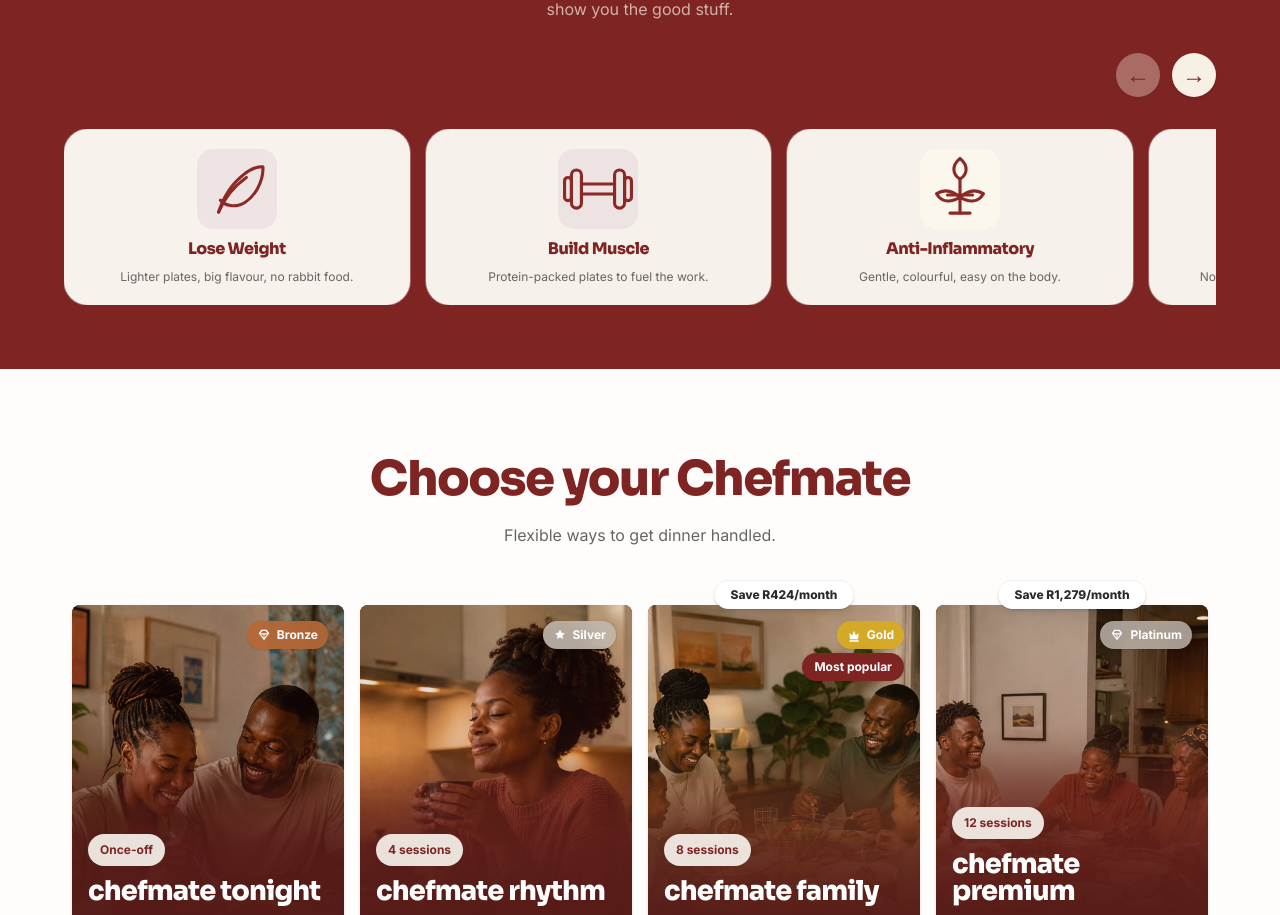
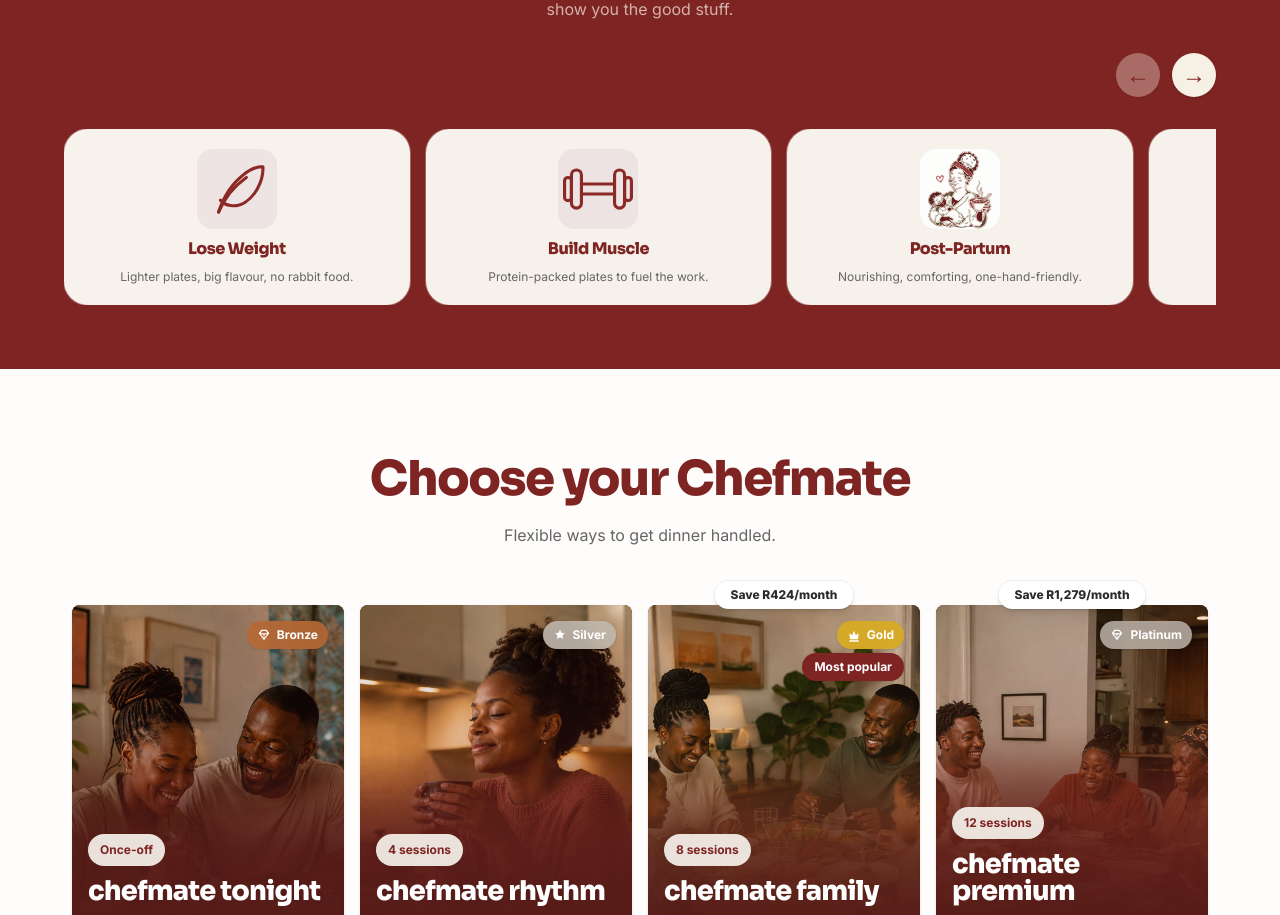
Before and after one commit to Kamvacodes2/Chef_app_exploration, a Next.js app in the folder apps/web/: page / in a window 1280 px wide. Shown: the part 3659-4574 px from the top of the page. Built offline with nearby package versions, Linux system fonts and the light colour scheme; no server answers.

Commit message:
fix: swap order of anti-inflammatory and post-partum onboarding goals

```diff
--- a/apps/web/src/features/order-flow/constants/goals.ts
+++ b/apps/web/src/features/order-flow/constants/goals.ts
@@ -26,6 +26,15 @@
     paletteId: "espresso",
   }),
   Object.freeze({
+    id: "post-partum",
+    title: "Post-Partum",
+    tagline: "Nourishing, comforting, one-hand-friendly.",
+    image: "/images/goals/post-partum.webp",
+    imageAlt: "Illustration of a parent nourishing themselves while holding a baby",
+    matchTags: Object.freeze(["nourishing", "iron-rich", "comfort"]),
+    paletteId: "strawberry",
+  }),
+  Object.freeze({
     id: "anti-inflammatory",
     title: "Anti-Inflammatory",
     tagline: "Gentle, colourful, easy on the body.",
@@ -33,15 +42,6 @@
     imageAlt: "Sprout icon for the anti-inflammatory goal",
     matchTags: Object.freeze(["light", "plant-forward", "omega"]),
     paletteId: "lemon-cream",
-  }),
-  Object.freeze({
-    id: "post-partum",
-    title: "Post-Partum",
-    tagline: "Nourishing, comforting, one-hand-friendly.",
-    image: "/images/goals/post-partum.webp",
-    imageAlt: "Illustration of a parent nourishing themselves while holding a baby",
-    matchTags: Object.freeze(["nourishing", "iron-rich", "comfort"]),
-    paletteId: "strawberry",
   }),
   Object.freeze({
     id: "mediterranean",
```
